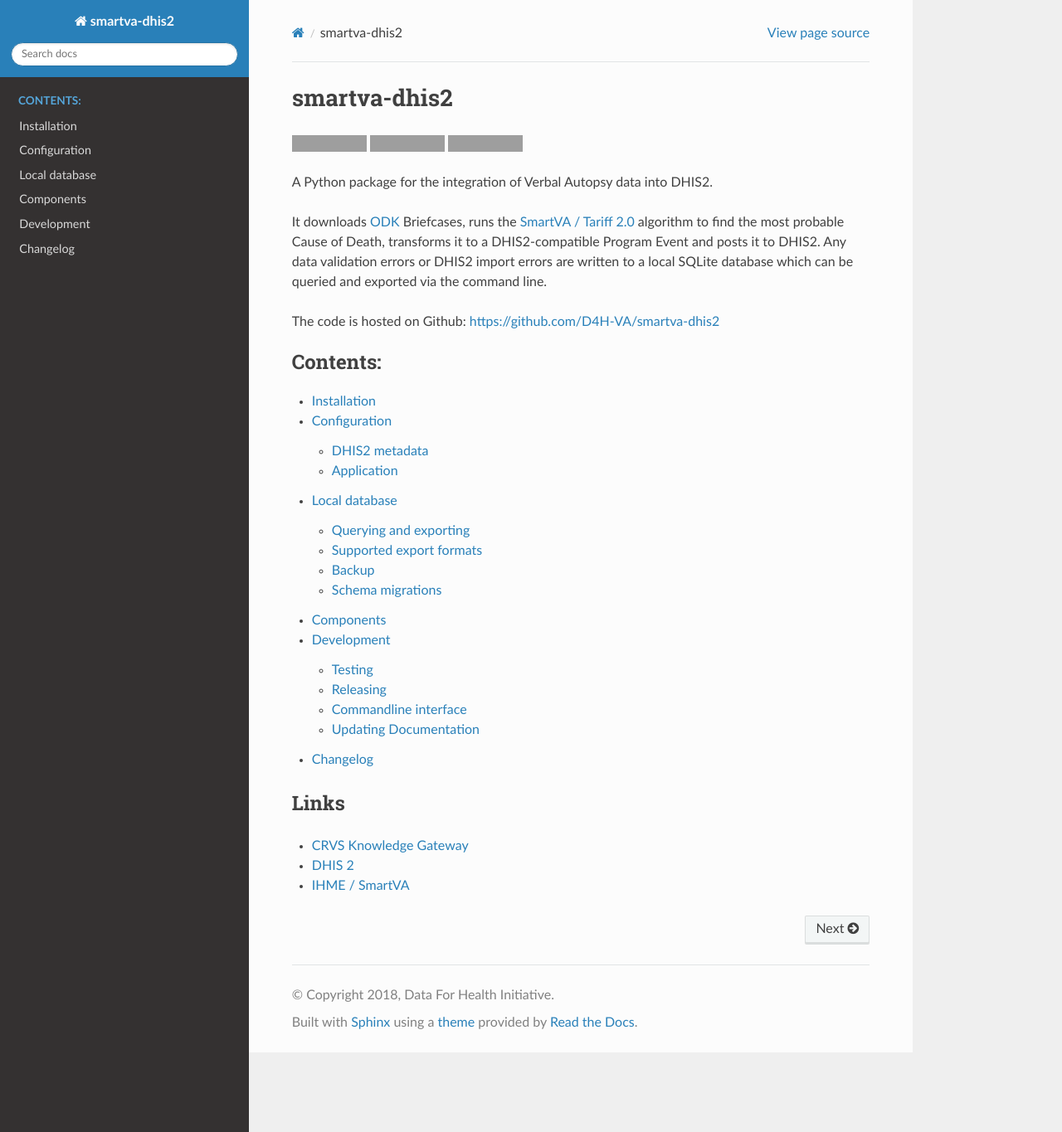
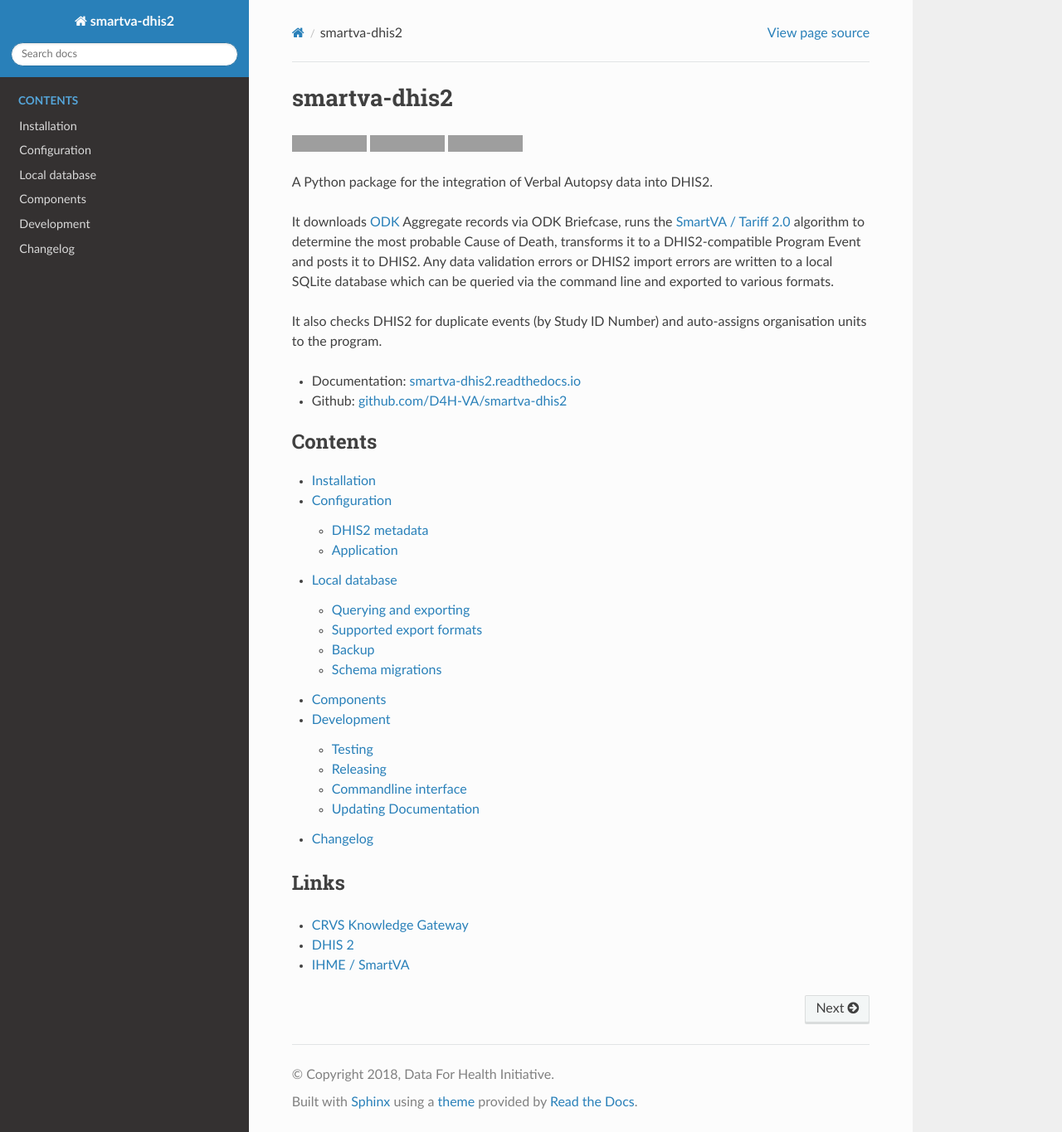
Before and after one commit to D4H-VA/smartva-dhis2, a Sphinx documentation site: the page built from docs/index.rst, in a window 1280 px wide and 1365 px high. Shown: the whole window at 83% size. Built offline with Sphinx 7.4.7 and the Read the Docs theme 2.0.0, drawn with Linux system fonts in a browser that asks for light colours; grey boxes are pictures that could not be loaded.

Commit message:
docs clean up

```diff
--- a/docs/index.rst
+++ b/docs/index.rst
@@ -8,18 +8,21 @@
 
 A Python package for the integration of Verbal Autopsy data into DHIS2.
 
-It downloads `ODK <https://opendatakit.org>`_ Briefcases,
-runs the `SmartVA / Tariff 2.0 <http://www.healthdata.org/verbal-autopsy/tools>`_ algorithm to find the most probable Cause of Death,
+It downloads `ODK <https://opendatakit.org>`_ Aggregate records via ODK Briefcase,
+runs the `SmartVA / Tariff 2.0 <http://www.healthdata.org/verbal-autopsy/tools>`_ algorithm to determine the most probable Cause of Death,
 transforms it to a DHIS2-compatible Program Event and posts it to DHIS2.
 Any data validation errors or DHIS2 import errors are written to a local SQLite database
-which can be queried and exported via the command line.
+which can be queried via the command line and exported to various formats.
 
-The code is hosted on Github: https://github.com/D4H-VA/smartva-dhis2
+It also checks DHIS2 for duplicate events (by Study ID Number) and auto-assigns organisation units to the program.
+
+- Documentation: `smartva-dhis2.readthedocs.io <https://smartva-dhis2.readthedocs.io>`_
+- Github: `github.com/D4H-VA/smartva-dhis2 <github.com/D4H-VA/smartva-dhis2>`_
 
 
 .. toctree::
    :maxdepth: 2
-   :caption: Contents:
+   :caption: Contents
 
    Installation <installation>
    Configuration <configuration>
```
Also changed, not shown: README.rst (+9 -4 lines), docs/configuration.rst (+9 -5 lines).
